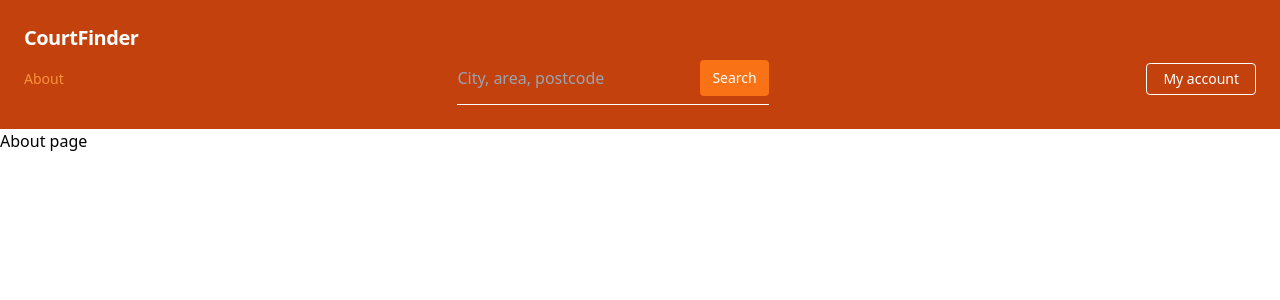
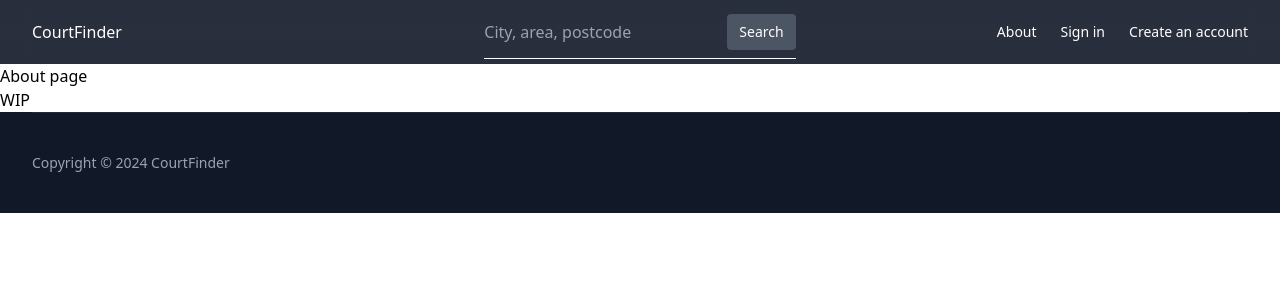
Before and after one commit to KatieWoe/bbcourts, a Flask app: page /about in a window 1280 px wide. Shown: the top 300 px of the page. Run offline with Flask 3, Linux system fonts and the light colour scheme; some libraries are stand-ins or nearby versions.

Commit message:
Updated base.html and index.html

```diff
--- a/project/app/templates/about.html
+++ b/project/app/templates/about.html
@@ -3,6 +3,7 @@
 
 <div>
     <h1>About page</h1>
+    <p>WIP</p>
 </div>
 
 {% endblock %}
--- a/project/app/templates/base.html
+++ b/project/app/templates/base.html
@@ -3,44 +3,23 @@
     <head>
         <meta charset="UTF-8" />
         <script src="https://cdn.tailwindcss.com"></script>
-        <script>
-            tailwind.config = {
-                theme: {
-                    extend: {
-                        colors: {
-                            //clifford: '#da373d',
-                        }
-                    }
-                }
-            }
-          </script>
-        <title>Title</title>
+        <title>CourtFinder - Find the best basketball courts in your area</title>
     </head>
     <body>
 
-        <nav class="flex items-center justify-between flex-wrap bg-orange-700 p-6">
-    <!-- Logo -->
-    <div class="flex items-center flex-shrink-0 text-white mr-6">
-        <span class="font-semibold text-xl tracking-tight">CourtFinder</span>
-    </div>
+    <div class="bg-white">
 
-    <!-- Mobile menu button -->
-    <div class="block lg:hidden">
-        <button class="flex items-center px-3 py-2 border rounded text-orange-400 border-orange-200 hover:text-white hover:border-white">
-            <svg class="fill-current h-3 w-3" viewBox="0 0 20 20" xmlns="http://www.w3.org/2000/svg">
-                <title>Menu</title>
-                <path d="M0 3h20v2H0V3zm0 6h20v2H0V9zm0 6h20v2H0v-2z" />
-            </svg>
-        </button>
-    </div>
-
-    <!-- Navigation items and search bar -->
-    <div class="w-full flex-grow lg:flex lg:items-center lg:justify-between">
-        <!-- Left Navigation Links -->
-        <div class="text-sm lg:flex lg:items-center">
-            <a href="#responsive-header" class="block mt-4 lg:inline-block lg:mt-0 text-orange-400 hover:text-white mr-4">
-                About
-            </a>
+        <div class="relative bg-gray-900">
+            <!-- Navigation -->
+            <header class="relative z-10">
+                <nav aria-label="Top">
+                    <div class="bg-white/10 backdrop-blur-md backdrop-filter">
+                        <div class="mx-auto max-w-7xl px-4 sm:px-6 lg:px-8">
+                            <div>
+                                <div class="flex h-16 items-center justify-between">
+                                    <!-- Logo (lg+) -->
+                                    <div class="lg:flex lg:flex-1 lg:items-center">
+                                    <a href="{{url_for('index')}}" class="text-white">CourtFinder</a>
                                     </div>
 
                                     <!-- Centered Search Form -->
@@ -48,26 +27,42 @@
                                         <form class="flex items-center border-b border-white py-2">
                                             <input class="appearance-none bg-transparent border-none w-full text-white mr-3 py-1 px- leading-tight focus:outline-none"
                                         type="text" placeholder="City, area, postcode" aria-label="Search">
-                <button class="flex-shrink-0 bg-orange-500 hover:bg-orange-700 border-orange-500 hover:border-orange-700 text-sm border-4 text-white py-1 px-2 rounded"
-                    type="button">
-                    Search
-                </button>
+                                            <button class="flex-shrink-0 bg-gray-600 hover:bg-gray-700 border-gray-600 hover:border-gray-700 text-sm border-4 text-white py-1 px-2 rounded"
+                                            type="button">Search</button>
                                         </form>
                                     </div>
 
-        <!-- Right Navigation Links -->
-        <div class="flex justify-end">
-            <a href="#" class="inline-block text-sm px-4 py-2 leading-none border rounded text-white border-white hover:border-transparent hover:text-white hover:bg-orange-700 mt-4 lg:mt-0">
-                My account
-            </a>
+                                    <div class="flex flex-1 items-center justify-end">
+                                        <div class="flex items-center lg:ml-8">
+                                            <div class="flex items-center space-x-6">
+                                                <a href="{{url_for('about')}}" class="text-sm font-medium text-white hover:text-gray-100">About</a>
+                                                <a href="#" class="text-sm font-medium text-white hover:text-gray-100">Sign in</a>
+                                                <a href="#" class="text-sm font-medium text-white hover:text-gray-100">Create an account</a>
+                                            </div>
+                                        </div>
+                                    </div>
+                                </div>
+                            </div>
                         </div>
                     </div>
                 </nav>
-
+            </header>
+        </div>
+    </div>
 
     <div>
         {% block content %}
         {% endblock %}
     </div>
+
+    <footer aria-labelledby="footer-heading" class="bg-gray-900">
+        <h2 id="footer-heading" class="sr-only">Footer</h2>
+        <div class="mx-auto max-w-7xl px-4 sm:px-6 lg:px-8">
+            <div class="border-t border-gray-800 py-10">
+                <p class="text-sm text-gray-400">Copyright &copy; 2024 CourtFinder</p>
+            </div>
+        </div>
+    </footer>
+
     </body>
 </html>
```
Also changed, not shown: project/app/core/routes.py (deleted, +0 -14 lines), project/app/templates/index.html (+14 -1 lines), project/app/core/__init__.py (deleted), project/app/courts/__init__.py (deleted), project/app/courts/forms.py (deleted), project/app/courts/routes.py (deleted), 2 other files. Lines whose indentation alone changed are shown as unchanged.
